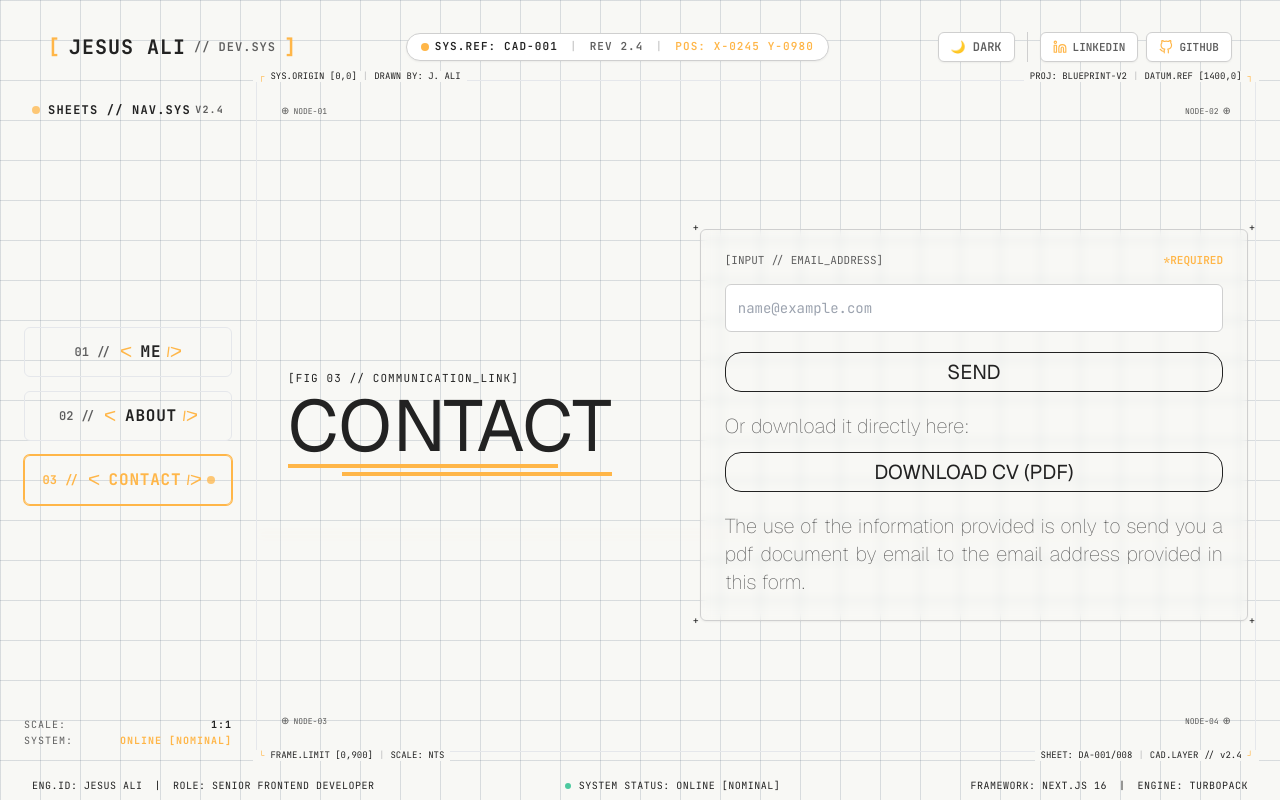
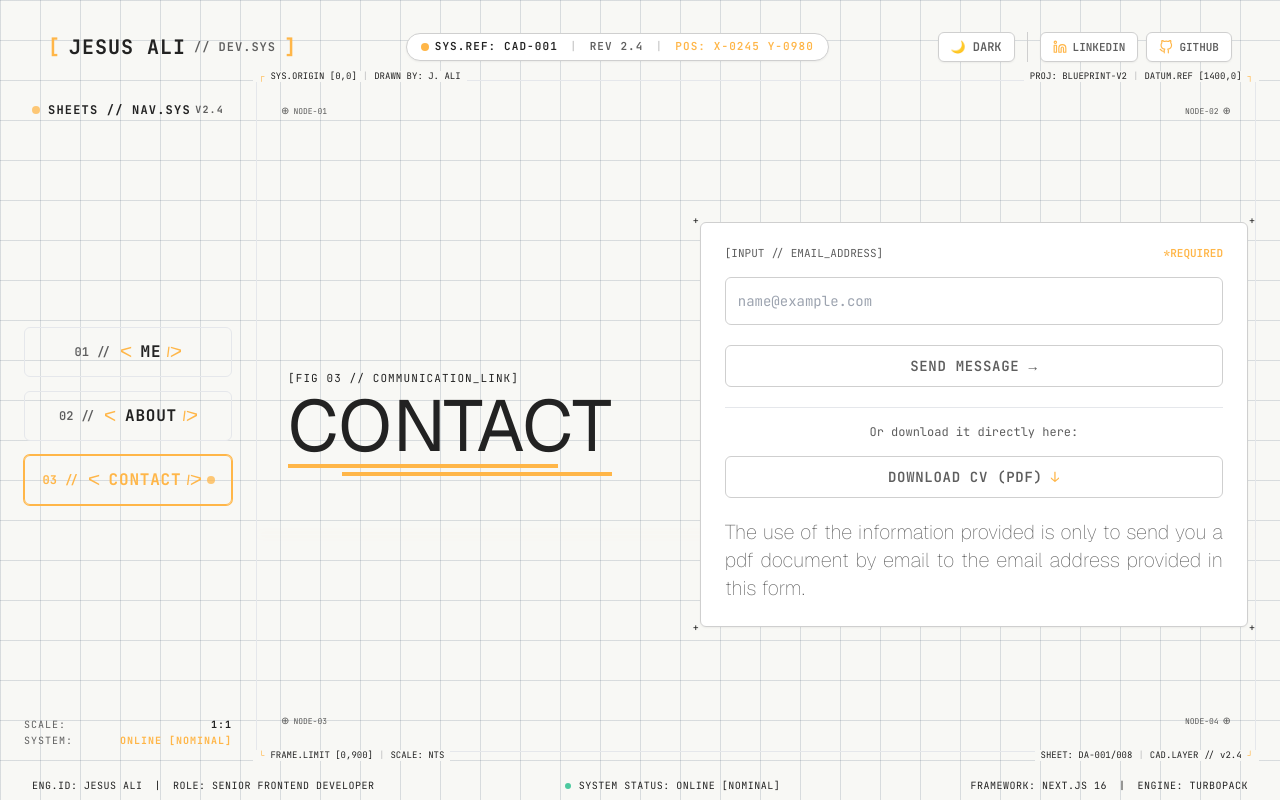
Before and after one commit to Ali-09/ali-001, a Next.js app: page /contact in a window 1280 px wide. Built offline with nearby package versions, Linux system fonts and the light colour scheme.

Commit message:
fix(ui): harmonize buttons in About and Contact with CAD design system to prevent text overflow

```diff
--- a/components/organisms/BodyAbout/index.tsx
+++ b/components/organisms/BodyAbout/index.tsx
@@ -9,7 +9,7 @@ const BodyAbout: React.FC = () => {
                 </div>
                 <TitleGeneral text="ABOUT"/>
             </div>
-            <div className="description-about border border-lines hover:border-accent hover:-translate-y-0.5 transition-all duration-300 rounded-md p-6 bg-surface/60 backdrop-blur-sm relative group shadow-sm">
+            <div className="description-about border border-lines hover:border-accent hover:-translate-y-0.5 transition-all duration-300 rounded-md p-6 bg-surface relative group shadow-sm">
                 <div className="absolute -top-2 -left-2 text-[10px] font-mono text-secondary/50 group-hover:text-accent group-hover:rotate-45 transition-all duration-300 select-none">+</div>
                 <div className="absolute -top-2 -right-2 text-[10px] font-mono text-secondary/50 group-hover:text-accent group-hover:rotate-45 transition-all duration-300 select-none">+</div>
                 <div className="absolute -bottom-2 -left-2 text-[10px] font-mono text-secondary/50 group-hover:text-accent group-hover:rotate-45 transition-all duration-300 select-none">+</div>
@@ -27,7 +27,7 @@ const BodyAbout: React.FC = () => {
                     <a
                       href="/cv-jesus-ali.pdf"
                       download="CV_Jesus_Ali.pdf"
-                      className="btn text-xs px-4 py-2 h-auto rounded-md font-mono tracking-wider flex items-center gap-2 border-lines hover:border-accent text-secondary hover:text-accent cursor-pointer"
+                      className="btn text-xs whitespace-nowrap"
                     >
                       <span>DOWNLOAD CV (PDF)</span>
                       <span className="text-accent font-bold">↓</span>
--- a/components/organisms/BodyContact/index.tsx
+++ b/components/organisms/BodyContact/index.tsx
@@ -58,7 +58,7 @@ const BodyContact: React.FC = () => {
             </div>
             <TitleGeneral text="CONTACT"/>
         </div>
-        <div className="form-email border border-lines hover:border-accent hover:-translate-y-0.5 transition-all duration-300 rounded-md p-6 bg-surface/60 backdrop-blur-sm relative group shadow-sm">
+        <div className="form-email border border-lines hover:border-accent hover:-translate-y-0.5 transition-all duration-300 rounded-md p-6 bg-surface relative group shadow-sm">
             <div className="absolute -top-2 -left-2 text-[10px] font-mono text-secondary/50 group-hover:text-accent group-hover:rotate-45 transition-all duration-300 select-none">+</div>
             <div className="absolute -top-2 -right-2 text-[10px] font-mono text-secondary/50 group-hover:text-accent group-hover:rotate-45 transition-all duration-300 select-none">+</div>
             <div className="absolute -bottom-2 -left-2 text-[10px] font-mono text-secondary/50 group-hover:text-accent group-hover:rotate-45 transition-all duration-300 select-none">+</div>
@@ -79,28 +79,29 @@ const BodyContact: React.FC = () => {
 
                 <button
                   type="submit"
-                  className="btn my-1 cursor-pointer disabled:opacity-50"
+                  className="btn border-accent text-accent font-bold hover:bg-accent/10 disabled:opacity-50 my-1"
                   disabled={status === 'loading'}
                 >
-                  {status === 'loading' ? 'SENDING...' : 'SEND'}
+                  {status === 'loading' ? 'SENDING...' : 'SEND MESSAGE →'}
                 </button>
 
                 {message && (
-                  <p className={`text-lg my-1 text-center font-normal ${
+                  <p className={`text-sm font-mono my-2 text-center ${
                     status === 'success' ? 'text-emerald-400' : 'text-red-400'
                   }`}>
                     {message}
                   </p>
                 )}
 
-                <div className="flex flex-col mt-4">
-                  <p className="text-info text-center mb-2">Or download it directly here:</p>
+                <div className="flex flex-col mt-4 pt-4 border-t border-lines/40">
+                  <p className="font-mono text-xs text-secondary text-center mb-3">Or download it directly here:</p>
                   <a
                     href="/cv-jesus-ali.pdf"
                     download="CV_Jesus_Ali.pdf"
-                    className="btn my-1 flex items-center justify-center cursor-pointer select-none text-center"
+                    className="btn my-1"
                   >
-                    DOWNLOAD CV (PDF)
+                    <span>DOWNLOAD CV (PDF)</span>
+                    <span className="text-accent font-bold">↓</span>
                   </a>
                 </div>
 
--- a/styles/globals.css
+++ b/styles/globals.css
@@ -165,7 +165,7 @@ input:focus, textarea:focus{
 }
 
 .btn{
-  @apply bg-transparent text-primary border border-primary h-10 text-xl rounded-2xl hover:border-accent hover:text-accent hover:-translate-y-0.5 active:scale-[0.98] transition-all duration-200 ease-out;
+  @apply font-mono text-xs md:text-sm px-4 py-2.5 rounded-md border border-lines text-secondary bg-surface hover:border-accent hover:text-accent active:scale-[0.98] transition-all duration-200 cursor-pointer font-semibold tracking-wider flex items-center justify-center gap-2 select-none;
 }
 
 .btn-social svg{
```
